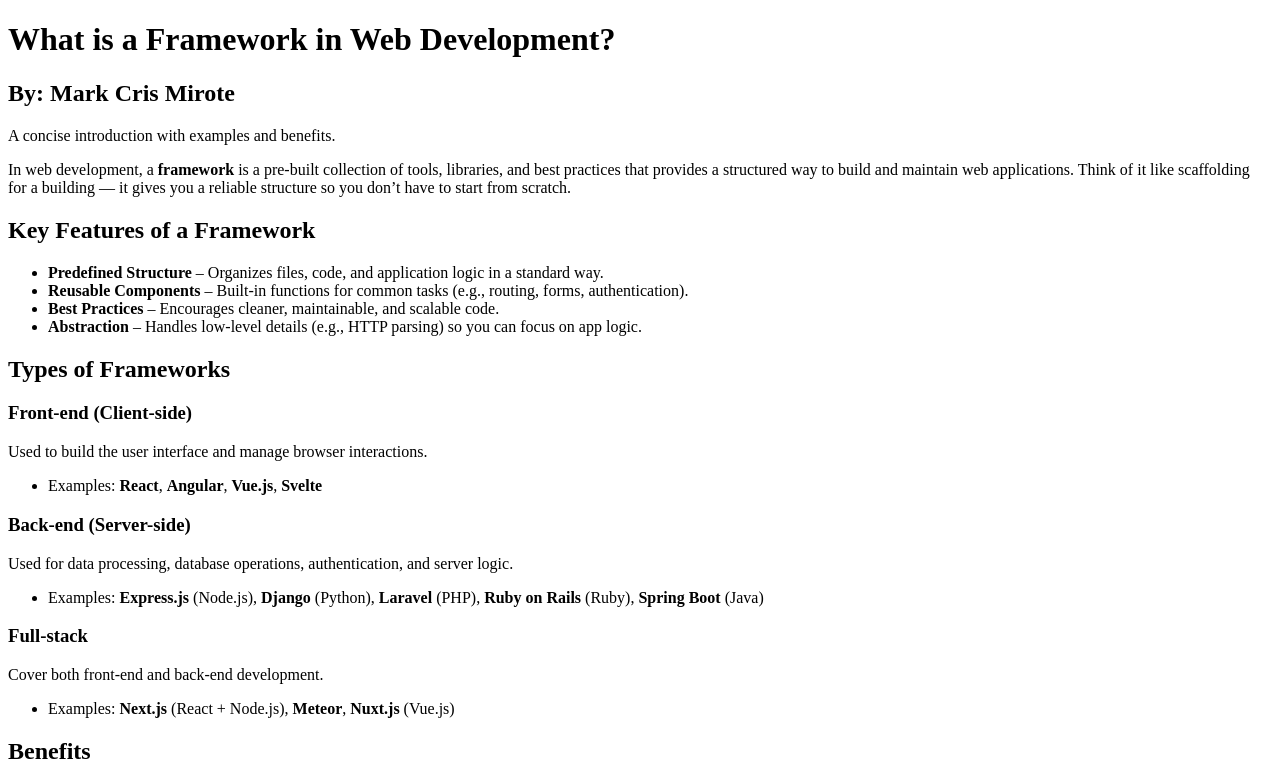
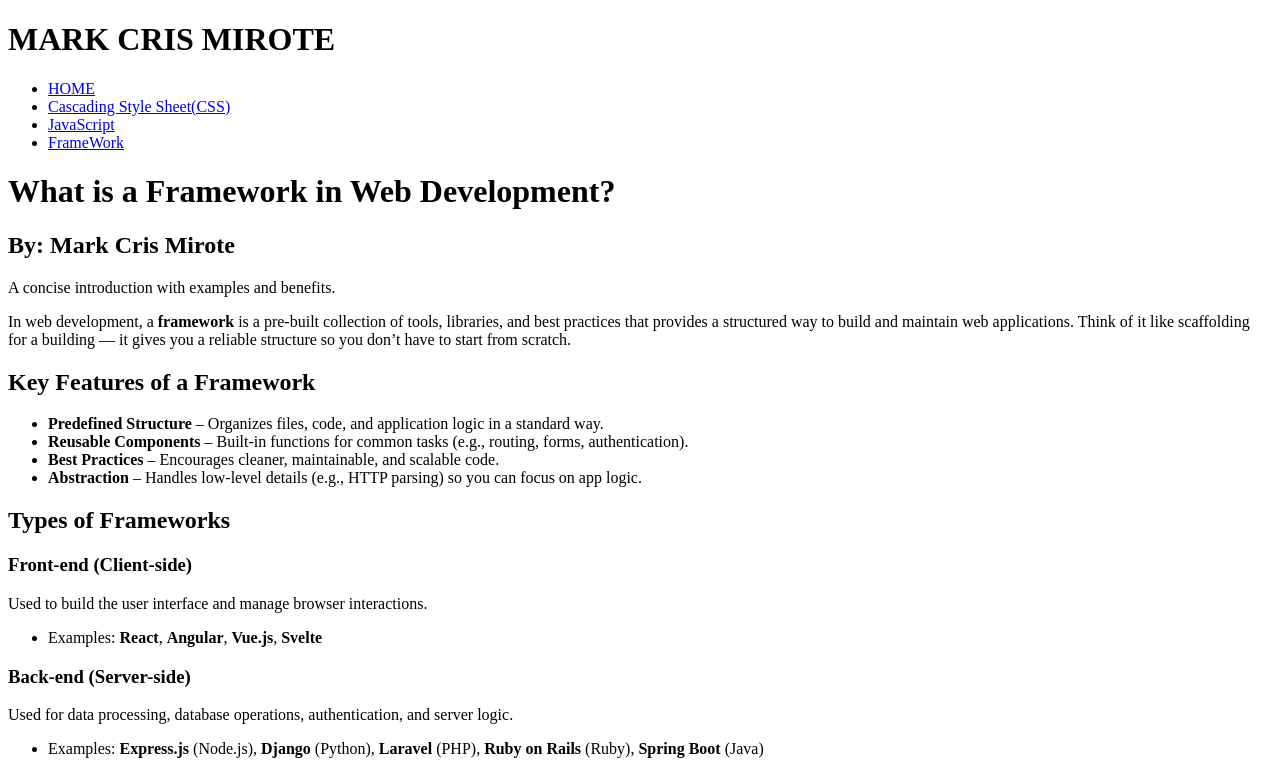
Before and after one commit to awitmanwit-ux/project, a plain HTML site: page Framework.html in a window 1280 px wide. Shown: the top 774 px of the page. Drawn offline with Linux system fonts and the light colour scheme.

Commit message:
Update Framework.html

```diff
--- a/Framework.html
+++ b/Framework.html
@@ -1,6 +1,16 @@
 <!DOCTYPE html>
 <html lang="en">
 <head>
+	 <h1>MARK CRIS MIROTE</h1>
+ <nav>
+ <ul>
+<li><a href="index.html">HOME</a></li>
+<li><a href="CSS.html">Cascading Style Sheet(CSS)</a></li>
+<li><a href="Javva.html">JavaScript</a></li>
+<li><a href="Framework.html">FrameWork</a></li>
+</ul>
+ </nav>
+</head>
 
 	<body>
   <header>
```
